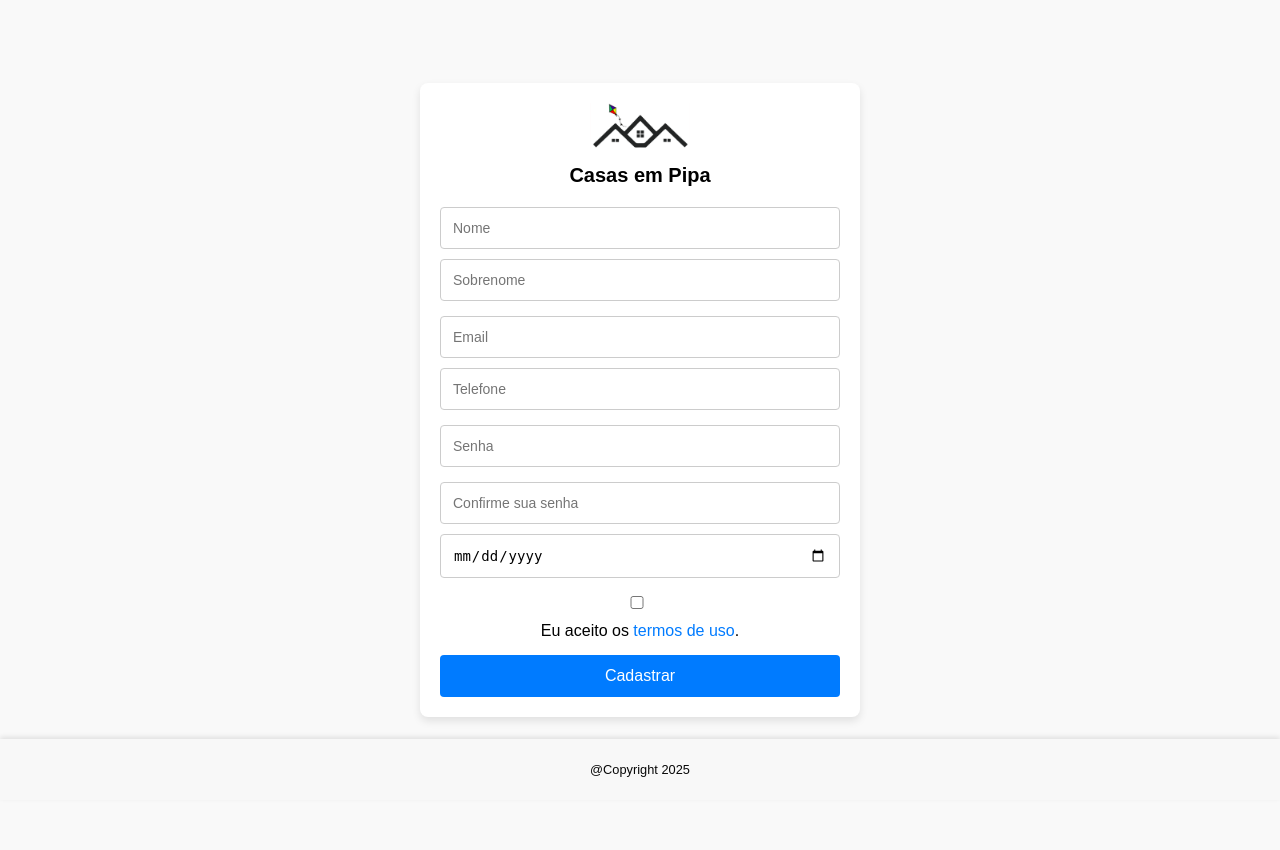
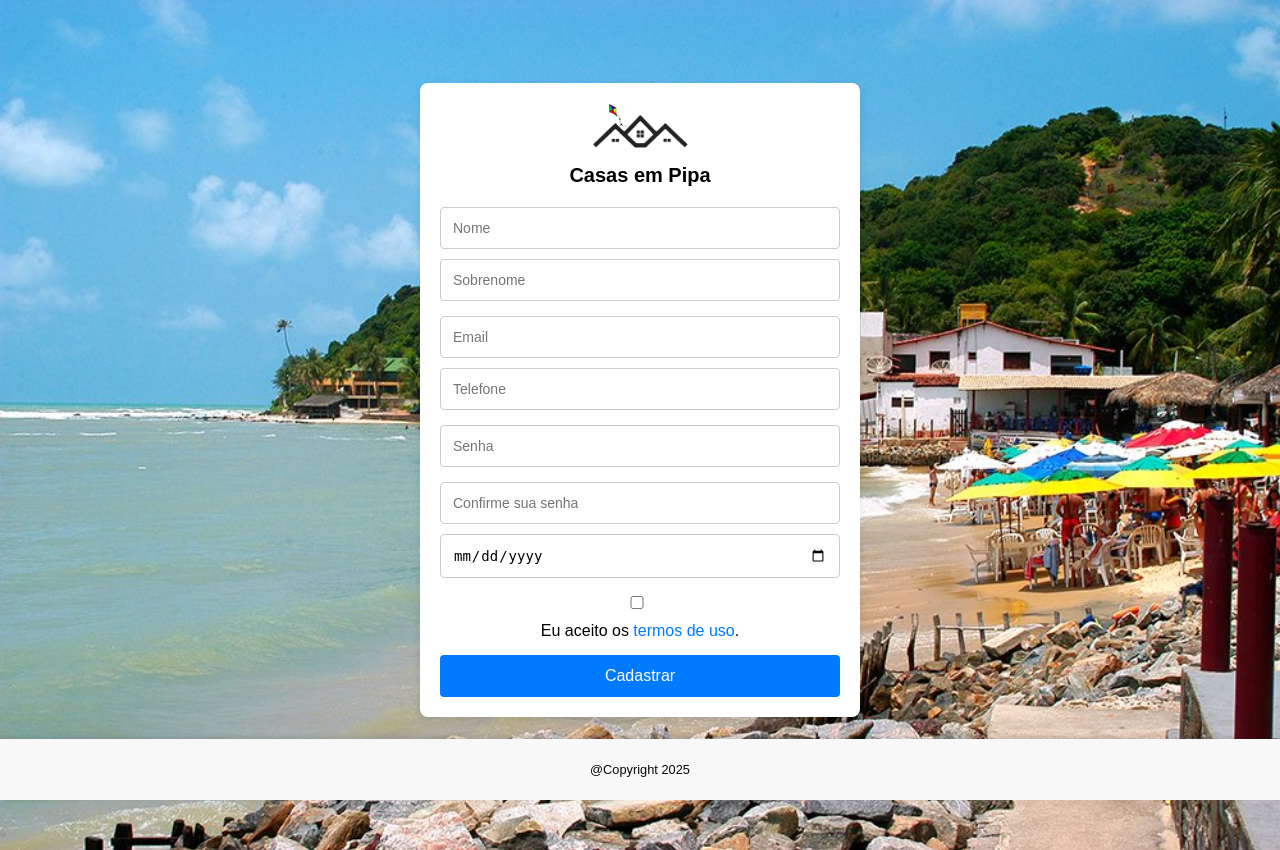
Before and after one commit to Makarios44/CasasINPipa, a Django app: page /accounts/register/ in a window 1280 px wide. Run offline with Django 5.2, Linux system fonts and the light colour scheme.

Commit message:
adicionando fundo nas paginas

```diff
--- a/accounts/static/css/login.css
+++ b/accounts/static/css/login.css
@@ -6,6 +6,10 @@ body, h1, p, label, a, input, button {
   }
 
   body {
+    background-size: cover;
+    background-repeat: no-repeat;
+    background-position: center center;
+    background-image: url("../imgs/Pipa1.jpg");
     font-family: Arial, sans-serif;
     display: flex;
     justify-content: center;
--- a/accounts/static/css/register.css
+++ b/accounts/static/css/register.css
@@ -1,4 +1,8 @@
 body {
+    background-size: cover;
+    background-repeat: no-repeat;
+    background-position: center center;
+    background-image: url("../imgs/Pipa1.jpg");
     font-family: Arial, sans-serif;
     margin: 0;
     padding: 0;
--- a/bookings/static/css/rental.css
+++ b/bookings/static/css/rental.css
@@ -1,4 +1,5 @@
 body {
+
     font-family: Arial, sans-serif;
     margin: 0;
     padding: 0;
```
Also changed, not shown: bookings/static/css/style.css (+12 -3 lines), bookings/static/imgs/Pipa1.jpg (added), bookings/static/imgs/anoitecer-pipa-jpg.webp (added), bookings/static/imgs/por-do-sol.jpeg (added).
